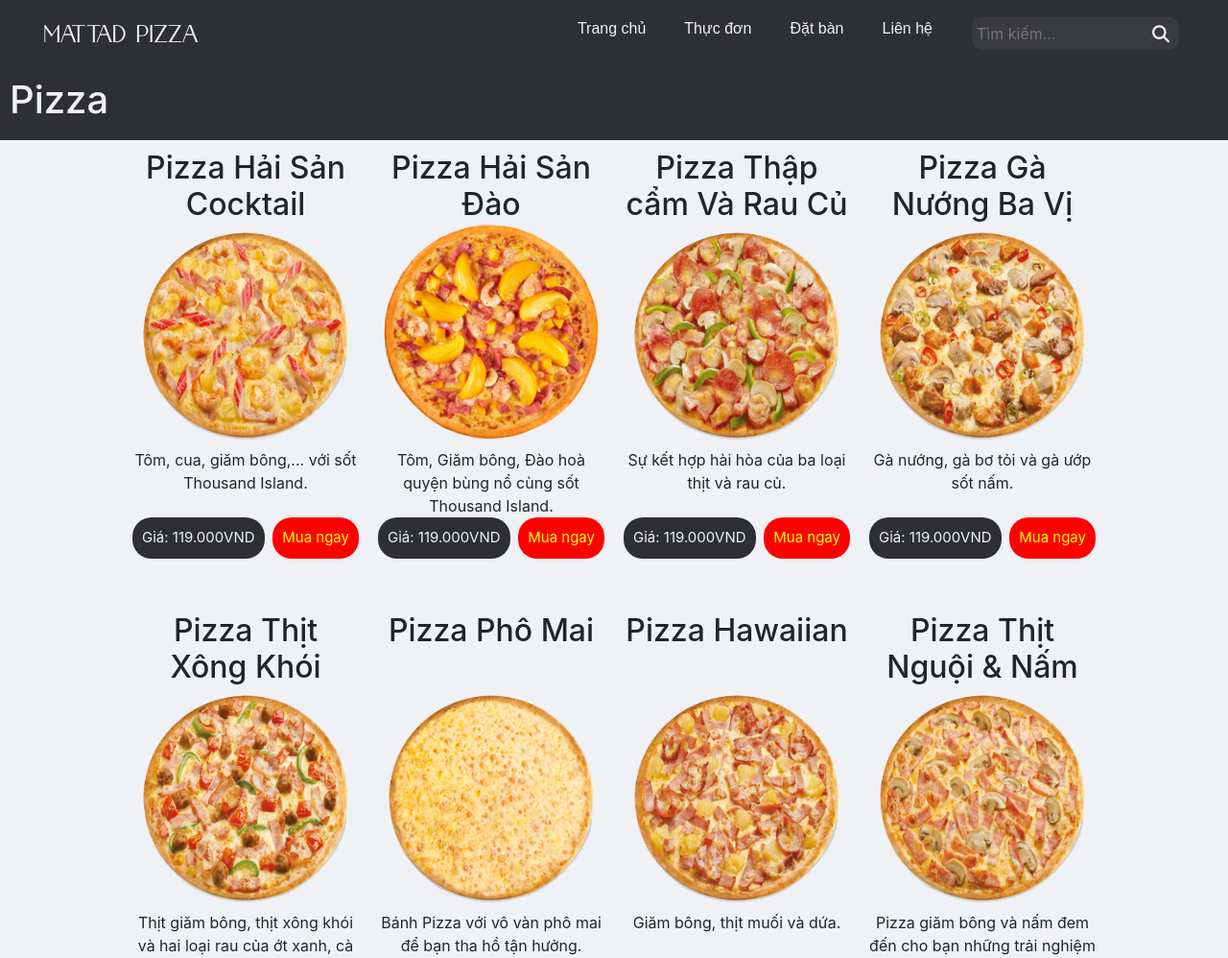
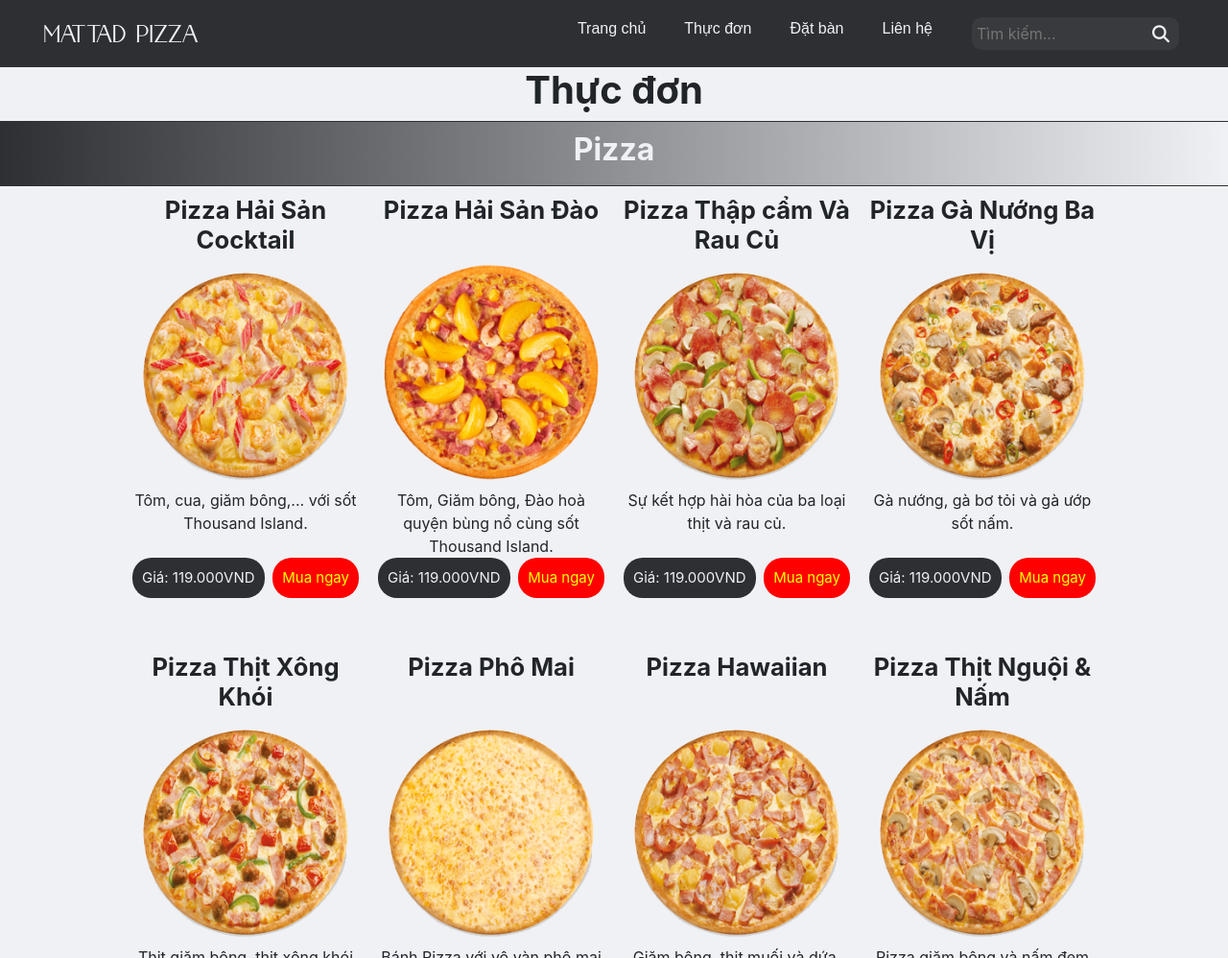
Before and after one commit to ThDat1301/LaptrinhWeb, a plain HTML site: page thucdon.html in a window 1280 px wide. Shown: the top 998 px of the page at 96% size. Drawn offline with nearby package versions, Linux system fonts and the light colour scheme.

Commit message:
28 Aug 5h

```diff
--- a/Css.css
+++ b/Css.css
@@ -133,11 +133,17 @@
 }
 /*THUCDON*/
 div.nameDish{
-    font-size: 30px;
     padding: 10px;
-    background-color: #2d2f33;
-    color:#f0f1f5;
+    background-image: linear-gradient(to left, rgba(255,0,0,0), #2d2f33);
+    color: #f0f1f5;
+    border-bottom: 1px #2d2f33 solid;
+    text-align: center;
 }
+div.nameDish h1{
+    font-weight: bold;
+    font-size:2rem;
+}
+
 div.items{
     display: flex;
     flex-wrap:wrap;
@@ -155,8 +161,10 @@
     height:auto;
 }
 div.item h2{
+    font-size: 2vw;
+    font-weight: bold;
     text-align: center;
-    height: 70px;
+    height: 5vw;
     margin-bottom: 5px;
 }
 p.DesSp{
@@ -265,3 +273,11 @@
     width: 100%;
     padding: 10px;
 }
+.thumbName{
+    border-bottom: #2d2f33;
+    border-bottom:1px #2d2f33 solid;
+}
+.thumbName h1{
+    font-weight: bold;
+    text-align: center;
+}
--- a/thucdon.html
+++ b/thucdon.html
@@ -32,6 +32,7 @@
                 </li>
             </ul>
         </nav>
+        <div class="thumbName"><h1>Thực đơn</h1></div>
         <div class="nameDish"><h1>Pizza</h1></div>
         <div class="items">
             <div class="item">
```
Also changed, not shown: datban.html (+3 -2 lines), lienhe.html (+1 -0 lines).
